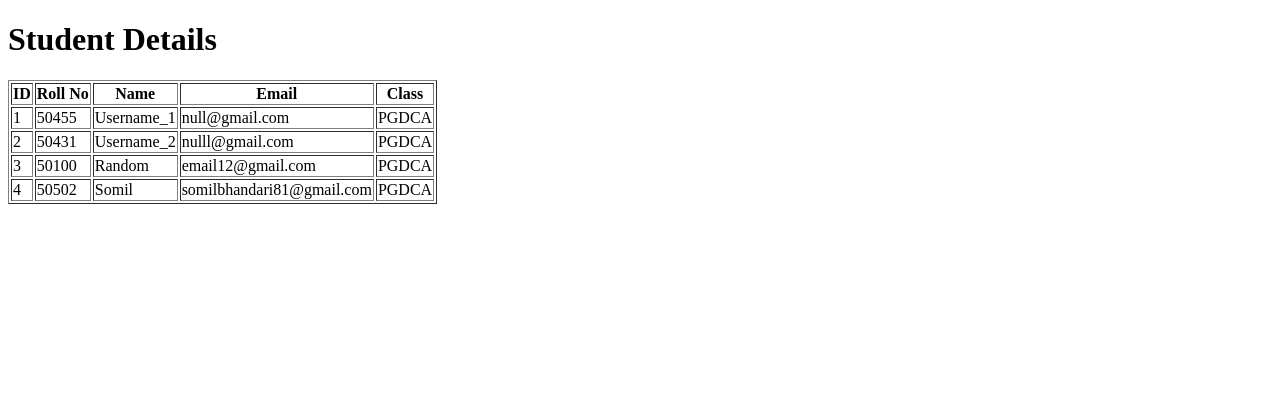
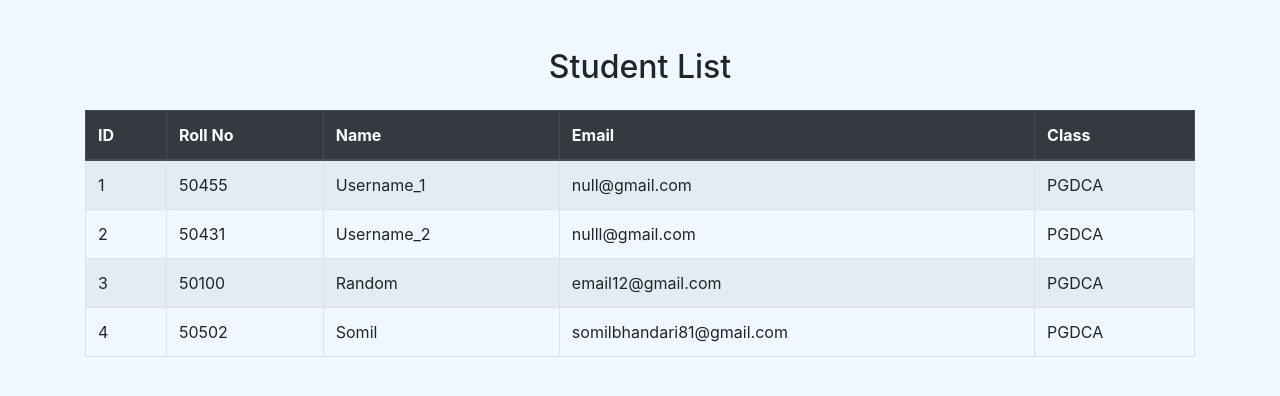
Before and after one commit to Vigilante120/College_attendance_tracker, a Flask app: page /view_students in a window 1280 px wide. Shown: the top 396 px of the page. Run offline with Flask 3, Linux system fonts and the light colour scheme; a user stored in the database is signed in; some libraries are stand-ins or nearby versions.

Commit message:
updated background color and tables are fully updates (lookwise)

```diff
--- a/static/css/style.css
+++ b/static/css/style.css
@@ -1,7 +1,6 @@
 /* static/css/styles.css */
 body {
-    background-color: #e0f7fa;
-    color: #333;
+    background-color:#9F8383;
 }
 
 header, footer {
--- a/templates/add_student.html
+++ b/templates/add_student.html
@@ -7,6 +7,8 @@
     <link rel="stylesheet" href="https://stackpath.bootstrapcdn.com/bootstrap/4.5.2/css/bootstrap.min.css">
 </head>
 <body>
+<body style="background-color: #f0f8ff;">
+
 <div class="container mt-4">
     <h2>Add Student</h2>
     <form method="POST">
--- a/templates/add_teacher.html
+++ b/templates/add_teacher.html
@@ -7,6 +7,8 @@
   <link rel="stylesheet" href="https://stackpath.bootstrapcdn.com/bootstrap/4.5.2/css/bootstrap.min.css">
 </head>
 <body>
+<body style="background-color: #f0f8ff;">
+
 <div class="container mt-4">
   <h2>Add Teacher</h2>
   <form method="POST">
--- a/templates/admin.html
+++ b/templates/admin.html
@@ -13,7 +13,6 @@
         <a type="button" class="btn btn-outline-primary" href="{{ url_for('view_students') }}">View Students</a>
         <a type="button" class="btn btn-outline-primary" href="{{ url_for('view_teachers') }}">View Teachers</a>
         <a type="button" class="btn btn-outline-primary" href="{{ url_for('view_attendance') }}">View Attendance</a>
-
     </div>
 
 
--- a/templates/base.html
+++ b/templates/base.html
@@ -52,6 +52,7 @@
 
 <footer class="bg-dark text-white text-center py-3 mt-4">
     <p>&copy; 2025 College Attendance System. All rights reserved.</p>
+    <p>Contact Us On</p>
 </footer>
 
 <!-- Bootstrap JS (optional) -->
--- a/templates/login.html
+++ b/templates/login.html
@@ -11,6 +11,7 @@
     <link rel="stylesheet" href="https://stackpath.bootstrapcdn.com/bootstrap/4.5.2/css/bootstrap.min.css">
 </head>
 <body>
+<body style="background-color: #f0f8ff;">
 <div class="container mt-4">
     <h2>Login [ADMIN ONLY]</h2>
     <form method="POST">
--- a/templates/take_attendance.html
+++ b/templates/take_attendance.html
@@ -7,6 +7,8 @@
     <link rel="stylesheet" href="https://cdn.jsdelivr.net/npm/bootstrap@5.3.0/dist/css/bootstrap.min.css">
 </head>
 <body>
+<body style="background-color: #f0f8ff;">
+
 <div class="container mt-5">
     <h1 class="text-center">Take Attendance</h1>
 
--- a/templates/view_attendance.html
+++ b/templates/view_attendance.html
@@ -7,6 +7,7 @@
     <link rel="stylesheet" href="https://cdn.jsdelivr.net/npm/bootstrap@5.3.0/dist/css/bootstrap.min.css">
 </head>
 <body>
+<body style="background-color: #f0f8ff;">
 <div class="container mt-5">
     <h1 class="text-center">View Attendance</h1>
 
--- a/templates/view_students.html
+++ b/templates/view_students.html
@@ -3,12 +3,19 @@
 <head>
     <meta charset="UTF-8">
     <meta name="viewport" content="width=device-width, initial-scale=1.0">
-    <title>View Students</title>
+    <title>Student Table</title>
+    <link rel="stylesheet" href="https://stackpath.bootstrapcdn.com/bootstrap/4.5.2/css/bootstrap.min.css">
 </head>
 <body>
-<h1>Student Details</h1>
-<table border="1">
-    <thead>
+<body style="background-color: #f0f8ff;">
+
+<div class="container mt-5">
+    <h2 class="text-center mb-4">Student List</h2>
+
+    <!-- Responsive Table -->
+    <div class="table-responsive">
+        <table class="table table-bordered table-striped table-hover">
+            <thead class="thead-dark">
             <tr>
                 <th>ID</th>
                 <th>Roll No</th>
@@ -18,6 +25,7 @@
             </tr>
             </thead>
             <tbody>
+            {% if students %}
             {% for student in students %}
             <tr>
                 <td>{{ student.id }}</td>
@@ -27,7 +35,18 @@
                 <td>{{ student.student_class }}</td>
             </tr>
             {% endfor %}
+            {% else %}
+            <!-- Empty State -->
+            <tr>
+                <td colspan="5" class="text-center">No students found.</td>
+            </tr>
+            {% endif %}
             </tbody>
         </table>
+    </div>
+</div>
+
+<script src="https://code.jquery.com/jquery-3.5.1.slim.min.js"></script>
+<script src="https://cdn.jsdelivr.net/npm/bootstrap@4.5.2/dist/js/bootstrap.bundle.min.js"></script>
 </body>
 </html>
```
Also changed, not shown: requirements.txt (added, +7 -0 lines), templates/index.html (+2 -10 lines), templates/view_teachers.html (+23 -4 lines), instance/users.db, static/assets/front_cover.png (added). Lines whose indentation alone changed are shown as unchanged.
